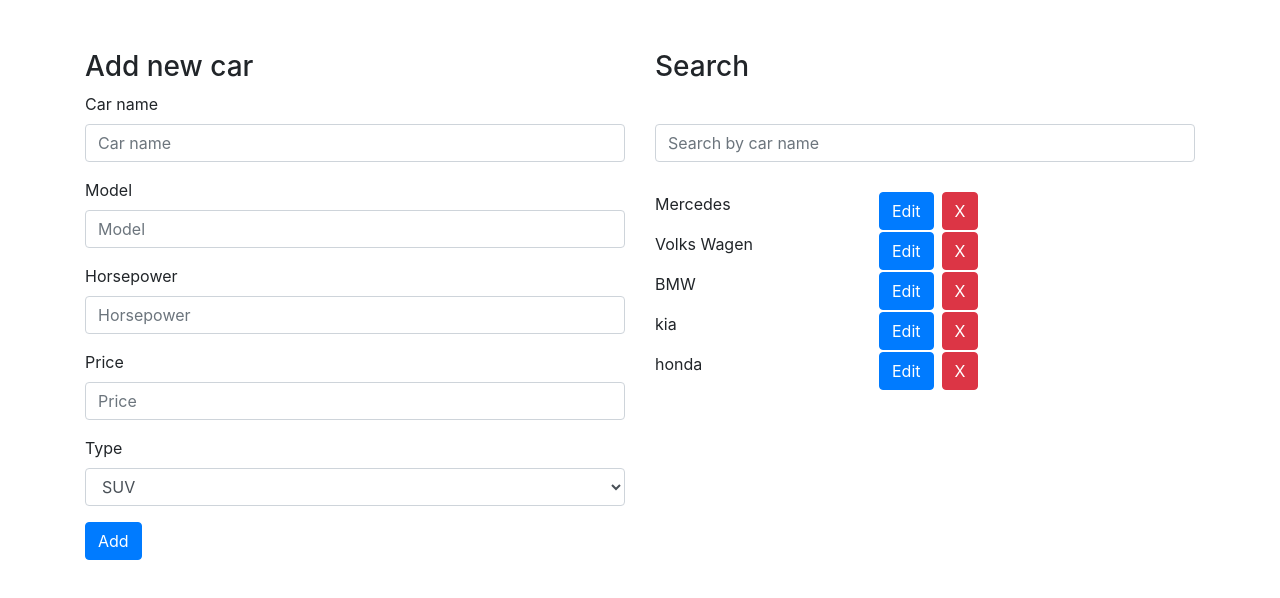
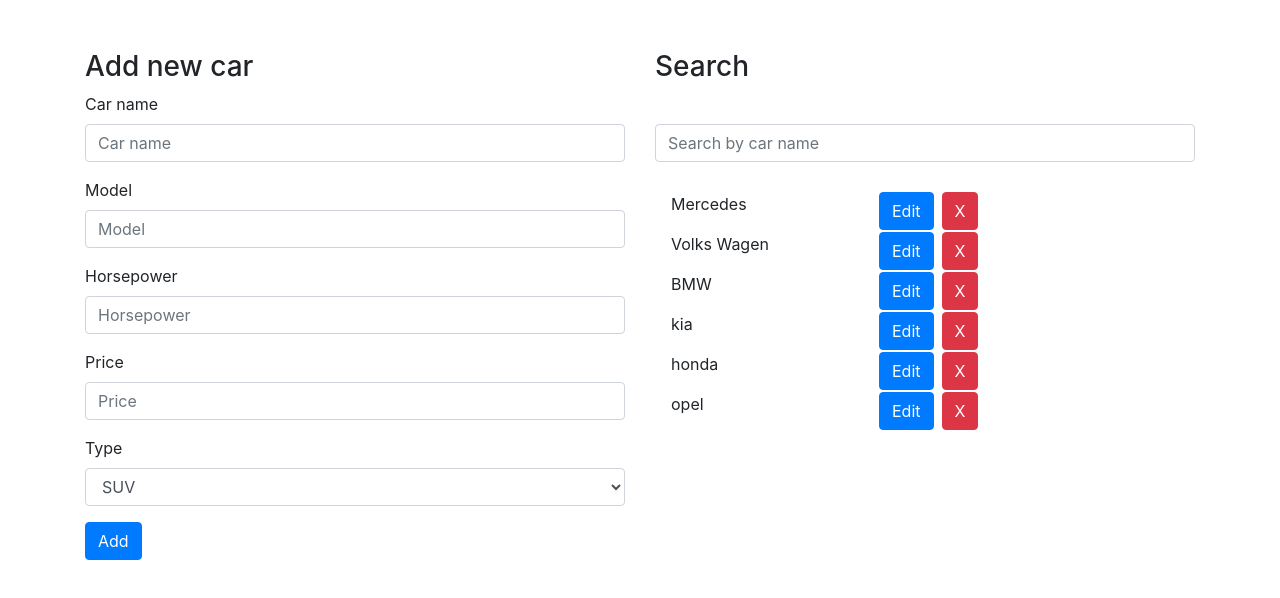
Before and after one commit to nasriime/plan, a React (Create React App) app: page / in a window 1280 px wide. Shown: the top 598 px of the page. Built offline with nearby package versions, Linux system fonts and the light colour scheme; data requests are answered from the project's data file.

Commit message:
fix style

```diff
--- a/db.json
+++ b/db.json
@@ -4,8 +4,8 @@
       "id": 1,
       "name": "Mercedes",
       "model": "w212",
-      "horsepower": 170,
-      "price": 500000,
+      "horsepower": 150,
+      "price": 300000,
       "type": "Van"
     },
     {
@@ -39,6 +39,14 @@
       "price": "800000",
       "type": "Sport Car",
       "id": 5
+    },
+    {
+      "id": 6,
+      "name": "opel",
+      "model": "astra",
+      "horsepower": 210,
+      "price": 315000,
+      "type": "Sport Car"
     }
   ]
 }
--- a/src/components/AddForm.js
+++ b/src/components/AddForm.js
@@ -1,7 +1,6 @@
 import React, { Component } from 'react';
 import { connect } from 'react-redux';
 import { isEmpty } from 'lodash';
-import styled from 'styled-components';
 import PropTypes from 'prop-types';
 import { addCar, updateCar, updatedCar } from '../actions/cars.actions';
 class AddForm extends Component {
@@ -93,7 +92,7 @@
         const  { itemToUpdate } = this.props;
 
         return (
-            <div>
+            <div className="mb-5">
                 <h3>Add new car</h3>
                 <form onSubmit={this.onSubmit}>
                     <div className="form-group">
--- a/src/components/CarsListing.js
+++ b/src/components/CarsListing.js
@@ -49,16 +49,18 @@
 
     render() {
         const { data, loading, error } = this.props;
+        const { filteredCars } = this.state;
 
-        // if (!data || !loading) {
-        //     return <div>loading</div>;
-        // }
+        if (!data || loading) {
+            return <div className="pl-3">loading...</div>;
+        }
 
         return (
-            <div>
-                {this.state.filteredCars.map(car=>
+            <div className="mb-5">
+                <p className="text-danger">{error}</p>
+                { filteredCars.map(car=>
                         <Car key={car.id}>
-                            <p className="mr-4">{car.name}</p>
+                            <p className="mr-4 pl-3">{car.name}</p>
                             <div>
                                 <button type="button" onClick={(e) =>this.edit(car)} className="btn btn-primary mr-2">Edit</button>
                                 <button type="button" onClick={(e) =>this.remove(car)} className="btn btn-danger">X</button>
```
